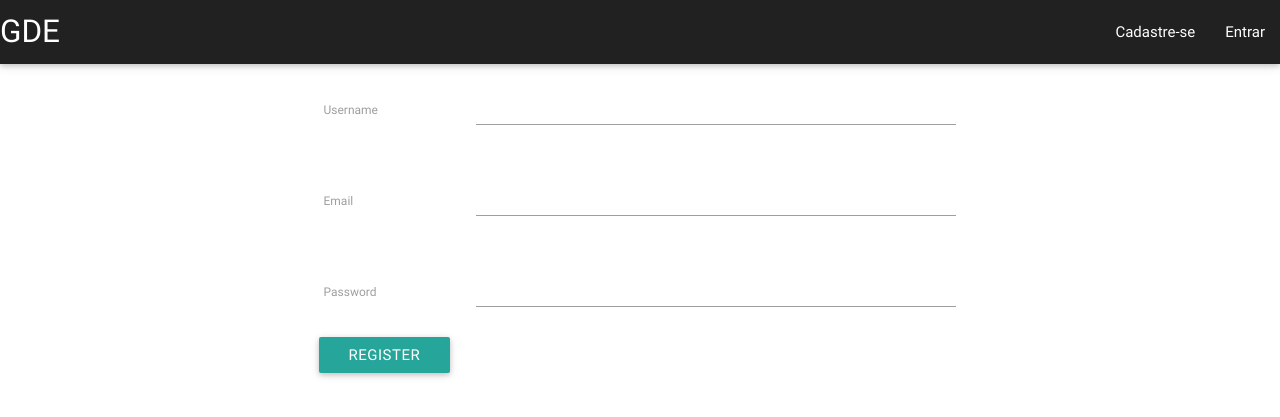
After one commit to felipefo/gde, a Django app: page /register/ in a window 1280 px wide. The commit adds this page. Shown: the top 417 px of the page. Run offline with Django 3.2, Linux system fonts and the light colour scheme.

Commit message:
Criacao da parte de cadastro do usuário.
Este commit apenas estruturou os elementos
nescessários. O cadastro ainda não está
funcionando.

```diff
--- a/app/templates/base.html
+++ b/app/templates/base.html
@@ -1,7 +1,7 @@
 {% load staticfiles %}
 <html>
     <head>
-    	<title>Django Girls blog</title>
+    	<title>GDE</title>
 
 		<meta charset="UTF-8" />
 	    <link href='https://fonts.googleapis.com/css?family=PT+Sans' rel='stylesheet' type='text/css'>
@@ -21,7 +21,7 @@
               <div class="nav-wrapper grey darken-4">
                         <a href="/" class="brand-logo logo">GDE</a>
                                 <ul class="right hide-on-med-and-down">
-                                          <li><a href="#/cadastro">Cadastre-se</a></li>
+                                          <li><a href="{% url 'app.views.cadastroUsuario' %}">Cadastre-se</a></li>
                                           <li><a href="{% url 'django.contrib.auth.views.login' %}">Entrar</a></li>
                                 </ul>
               </div>
--- /dev/null
+++ b/app/templates/cadastroUsuario.html
@@ -0,0 +1,34 @@
+{% extends 'base.html' %}
+{% block title %}Login{% endblock %}
+
+{% block content %}
+    <div id="content-container" class="container p-none">
+        <div class="lgn-container col-lg-8">
+            <form id="register-form" method="post"
+                  action="{% url 'app.views.cadastroUsuario' %}">
+                {% csrf_token %}
+                <table class="table">
+                    <tr>
+                        <td><label for="id_username">Username</label></td>
+                        <td><input id="id_username" name="username"
+                                   type="text" class="validate"></td>
+                    </tr>
+                    <tr>
+                        <td><label for="id_email">Email</label></td>
+                        <td><input id="id_email" name="email"
+                                   type="text" class="validate"></td>
+                    </tr>
+                    <tr>
+                        <td><label for="id_password">Password</label></td>
+                        <td><input id="id_password" name="password"
+                                   type="password" class="validate"></td>
+                    </tr>
+                </table>
+
+                <input type="submit" value="Register"
+                       class="btn btn-primary pull-right" />
+                <input type="hidden" name="next" value="{{ next }}" />
+            </form>
+        </div>
+    </div>
+{% endblock content %}
--- a/app/views.py
+++ b/app/views.py
@@ -1,3 +1,11 @@
 from django.shortcuts import render
+from django.views.decorators.csrf import csrf_protect
+from django.contrib.auth.models import User
 
-# Create your views here.
+
+@csrf_protect
+def cadastroUsuario(request):
+    # username = request.POST.get('username', False)
+    # password = request.POST.get('password', False)
+    # user = User.objects.create_user(username, password)
+    return render(request, 'cadastroUsuario.html', {})
--- a/gde/settings.py
+++ b/gde/settings.py
@@ -54,7 +54,7 @@ ROOT_URLCONF = 'gde.urls'
 TEMPLATES = [
     {
         'BACKEND': 'django.template.backends.django.DjangoTemplates',
-        'DIRS': [],
+        'DIRS': [os.path.join(BASE_DIR, "templates")],
         'APP_DIRS': True,
         'OPTIONS': {
             'context_processors': [
--- a/gde/urls.py
+++ b/gde/urls.py
@@ -18,9 +18,11 @@ from django.contrib import admin
 from django.conf import settings
 from django.conf.urls.static import static
 from django.contrib.auth import views as auth_views
+from app.views import *
 
 urlpatterns = [
                   url(r'^admin/', admin.site.urls),
+                  url(r'^register/$', cadastroUsuario),
                   url(r'^login/$', auth_views.login, {'template_name': 'login.html'}),
                   url(r'^logout/$', auth_views.logout, {'next_page': '/login/'}),
               ] + static(settings.STATIC_URL, document_root=settings.STATIC_ROOT)
```
